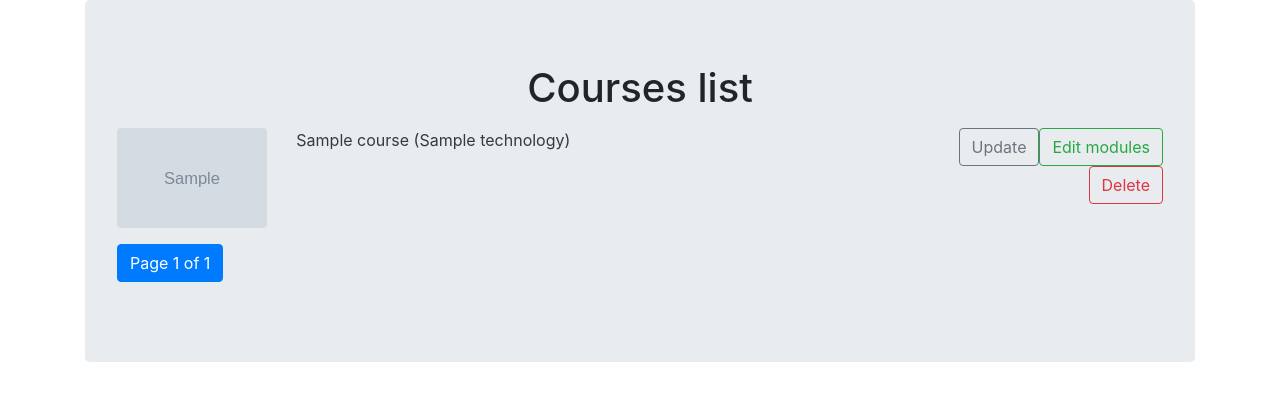
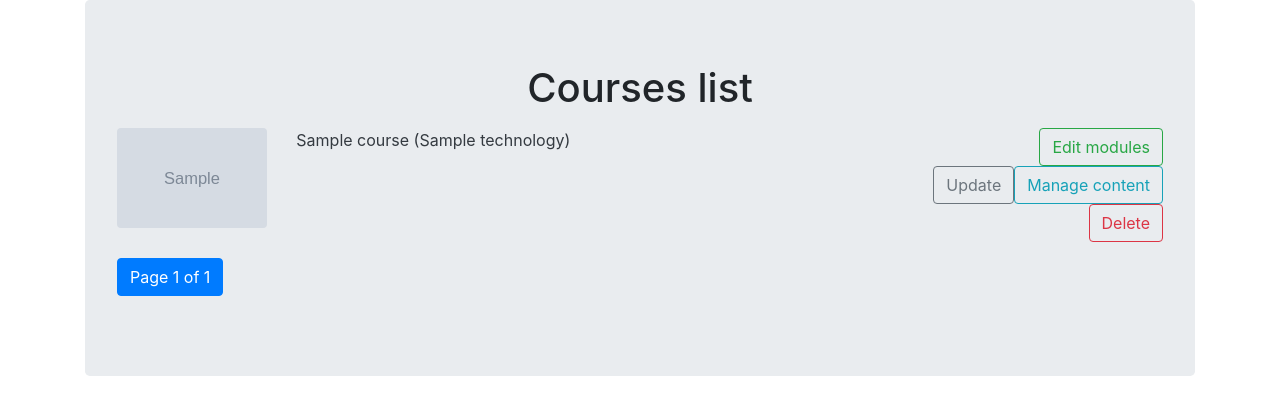
Before and after one commit to damianpud/nowe, a Django app: page /courses/list in a window 1280 px wide. Shown: the part 56-471 px from the top of the page. Run offline with Django 3.2, Linux system fonts and the light colour scheme; tables that the repository leaves empty hold one stand-in row (values such as "Sample post"); grey boxes marked "Sample" are stand-in pictures; some libraries are stand-ins or nearby versions.

Commit message:
updated course_list template

```diff
--- a/courses/templates/course_list.html
+++ b/courses/templates/course_list.html
@@ -8,11 +8,15 @@
          <div class="row">
            {% if course.image %}
                <div class="col-6 col-md-3 col-lg-2">
+                 <a href="{% url 'courses:course_detail' course.pk %}">
                    <img src="{{ course.image.url }}" class="rounded" style="height:100px;width:150px;"/>
+                 </a>
                </div>
            {% else %}
                <div class="col-6 col-md-3 col-lg-2">
+                 <a href="{% url 'courses:course_detail' course.pk %}">
                    <img src="/media/empty.jpg" class="rounded" style="height:100px;width:150px;"/>
+                 </a>
                </div>
            {% endif %}
            <div class="col-3 col-md-4 col-lg-7">
@@ -24,6 +28,9 @@
              <a class="btn btn-outline-success float-right" type="button" href="{% url 'courses:course_module_update' course.pk %}">
                Edit modules
              </a>
+             {% if course.modules.count > 0 %}
+              <a class="btn btn-outline-info float-right" type="button" href="{% url 'courses:module_content_list' course.modules.first.id %}">Manage content</a>
+             {% endif %}
              <a class="btn btn-outline-secondary float-right" type="button" href="{% url 'courses:course_update' course.pk %}">
                Update
              </a>
```
Lines whose indentation alone changed are shown as unchanged.
